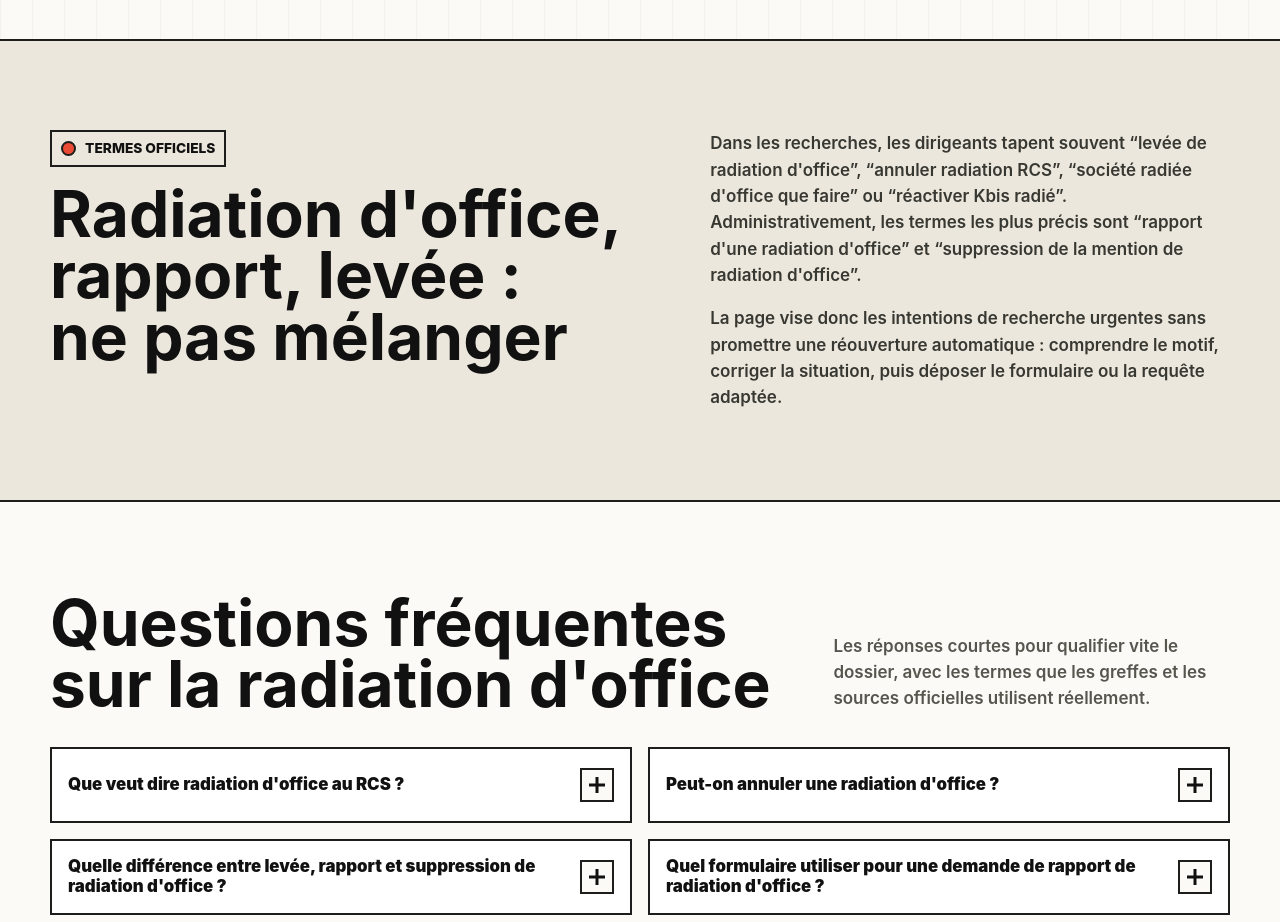
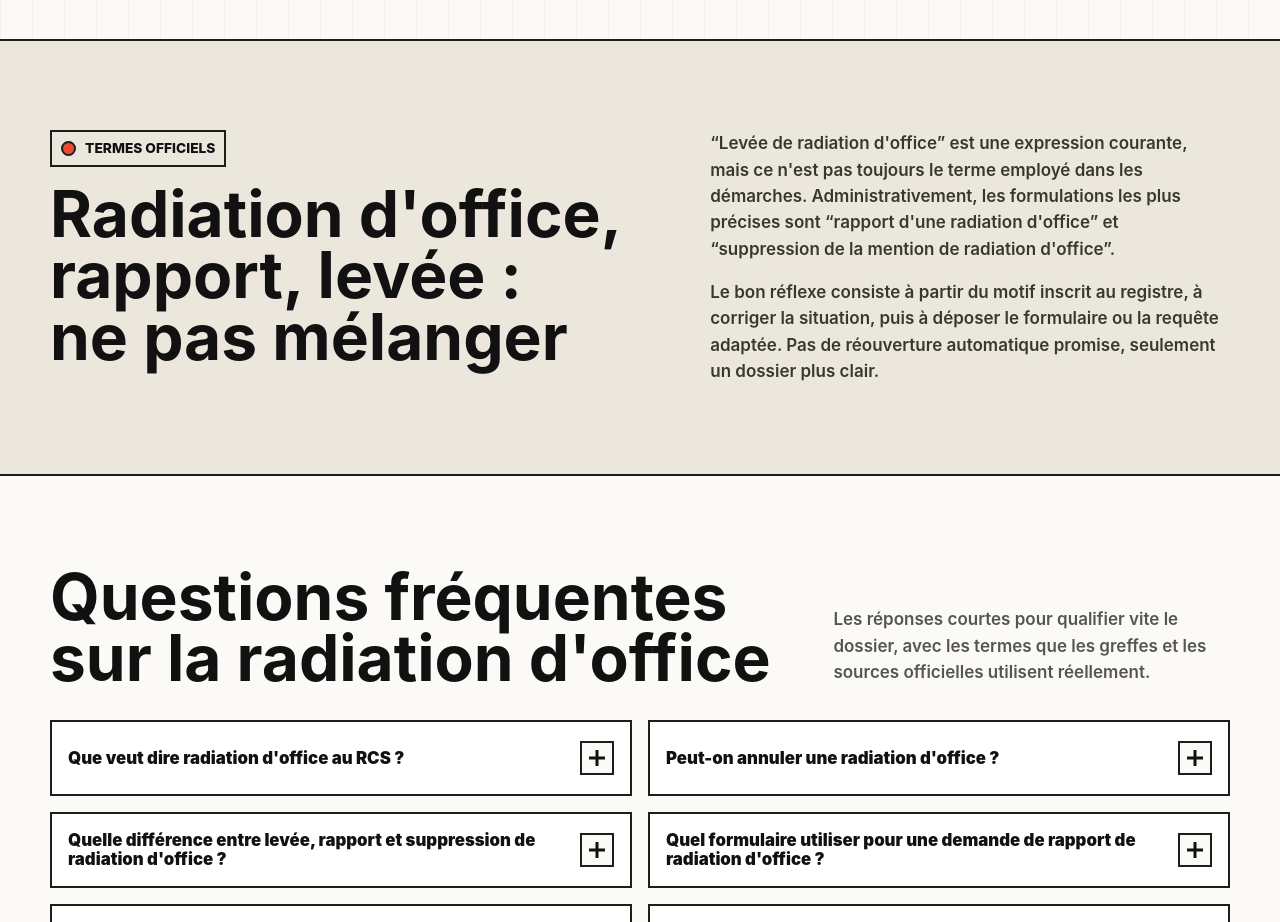
Before and after one commit to stormdaemon/radiation-d-office.fr, a Next.js app: page / in a window 1280 px wide. Shown: the part 3540-4462 px from the top of the page. Built offline with nearby package versions, Linux system fonts and the light colour scheme; no server answers.

Commit message:
Remove visible SEO implementation copy

```diff
--- a/app/blog/[slug]/page.tsx
+++ b/app/blog/[slug]/page.tsx
@@ -145,7 +145,6 @@ export default async function BlogArticlePage({ params }: ArticlePageProps) {
               </div>
               <h1>{article.title}</h1>
               <p className="lead">{article.hero}</p>
-              <div className="blog-keyword wide">Mot-clé ciblé : {article.keyword}</div>
             </div>
           </section>
 
--- a/app/blog/page.tsx
+++ b/app/blog/page.tsx
@@ -82,7 +82,7 @@ export default function BlogIndexPage() {
                 </Link>
               </div>
             </div>
-            <aside className="blog-index-panel" aria-label="Angles SEO du blog">
+            <aside className="blog-index-panel" aria-label="Sujets couverts par le blog">
               <strong>10 guides</strong>
               <span>radiation d'office, rapport, M2, P2, RCS, RNE, Kbis, siège social, bénéficiaires effectifs.</span>
             </aside>
@@ -93,7 +93,7 @@ export default function BlogIndexPage() {
           <div className="shell">
             <div className="section-title">
               <h2 id="articles-title">Tous les articles</h2>
-              <p>Chaque page cible une intention de recherche précise et renvoie vers les démarches utiles.</p>
+              <p>Des guides courts pour passer du constat au bon dossier, sans jargon inutile.</p>
             </div>
             <div className="blog-card-grid">
               {blogArticles.map((article) => (
@@ -106,7 +106,6 @@ export default function BlogIndexPage() {
                     <Link href={`/blog/${article.slug}`}>{article.title}</Link>
                   </h3>
                   <p>{article.description}</p>
-                  <div className="blog-keyword">Mot-clé : {article.keyword}</div>
                   <Link className="blog-card-link" href={`/blog/${article.slug}`}>
                     Lire le guide
                   </Link>
--- a/app/page.tsx
+++ b/app/page.tsx
@@ -357,14 +357,14 @@ export default function HomePage() {
             </div>
             <div className="seo-copy">
               <p>
-                Dans les recherches, les dirigeants tapent souvent “levée de radiation d'office”, “annuler radiation
-                RCS”, “société radiée d'office que faire” ou “réactiver Kbis radié”. Administrativement, les termes
-                les plus précis sont “rapport d'une radiation d'office” et “suppression de la mention de radiation
-                d'office”.
+                “Levée de radiation d'office” est une expression courante, mais ce n'est pas toujours le terme employé
+                dans les démarches. Administrativement, les formulations les plus précises sont “rapport d'une
+                radiation d'office” et “suppression de la mention de radiation d'office”.
               </p>
               <p>
-                La page vise donc les intentions de recherche urgentes sans promettre une réouverture automatique :
-                comprendre le motif, corriger la situation, puis déposer le formulaire ou la requête adaptée.
+                Le bon réflexe consiste à partir du motif inscrit au registre, à corriger la situation, puis à déposer
+                le formulaire ou la requête adaptée. Pas de réouverture automatique promise, seulement un dossier plus
+                clair.
               </p>
             </div>
           </div>
```
